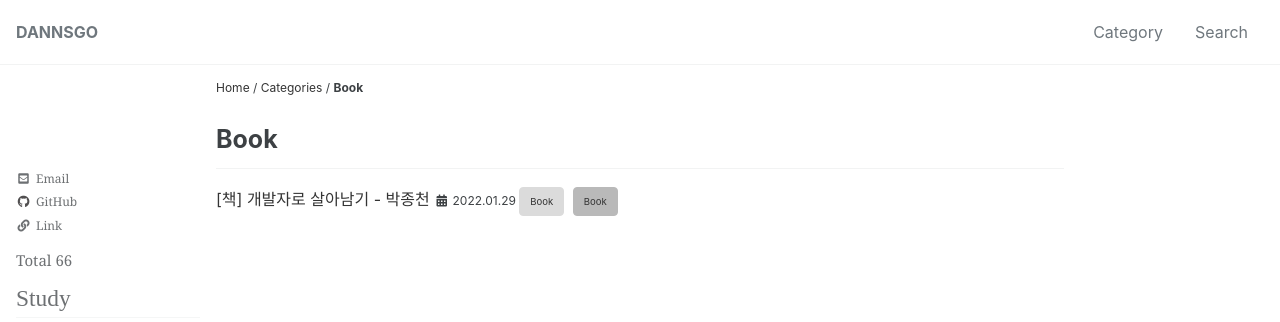
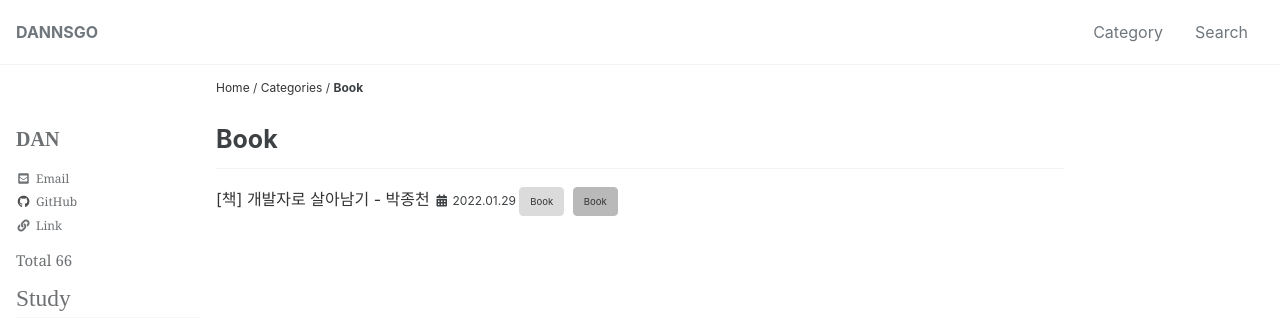
Before and after one commit to znhoon/dannsgo.github.io, a Jekyll site: the page built from _pages/categories/category-book.md, in a window 1280 px wide. Shown: the top 322 px of the page. Built offline with Jekyll 4.4.1, drawn with Linux system fonts in a browser that asks for light colours; cached includes are drawn as plain includes; some web fonts are replaced.

Commit message:
Update _sidebar.scss

```diff
--- a/_sass/minimal-mistakes/_sidebar.scss
+++ b/_sass/minimal-mistakes/_sidebar.scss
@@ -175,7 +175,7 @@
 .sidebar .author__name {
   font-family: $cute;
   font-size: $type-size-4;
-  color:#FFF;
+  color:#3d4144;
 }
 
 .author__bio {
```
